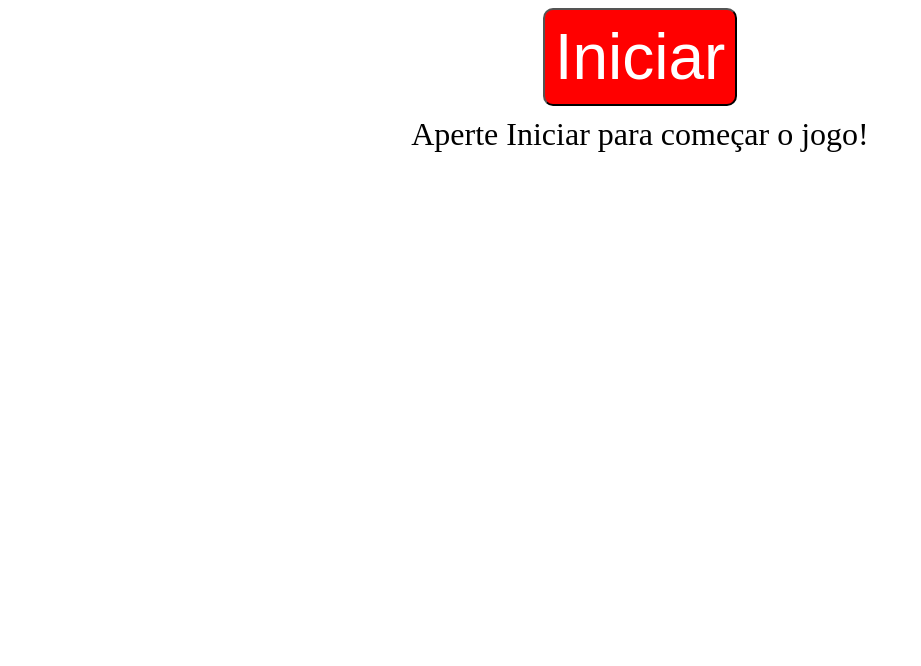
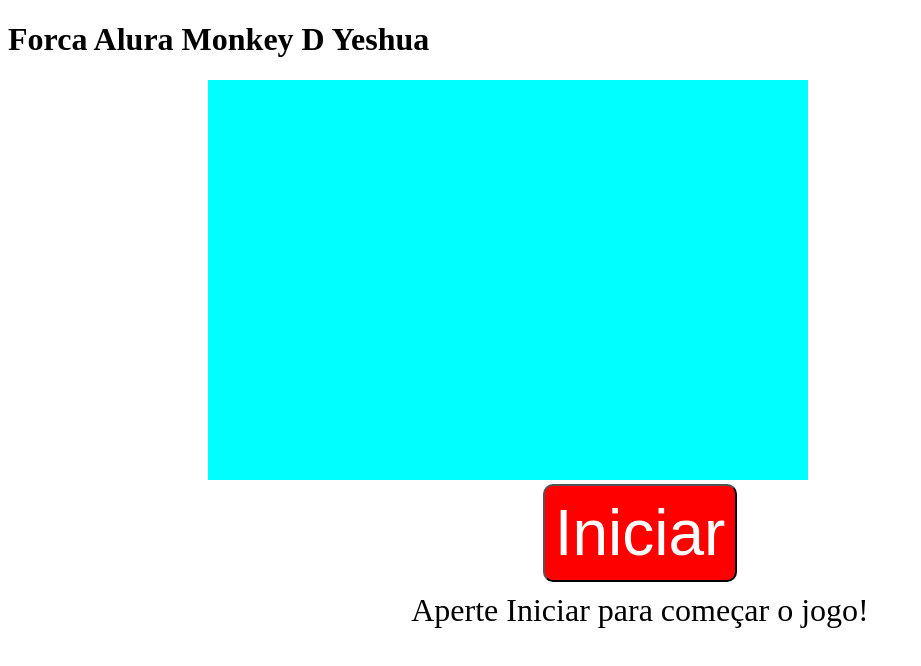
Before and after one commit to Darkavenge/forca, a plain HTML site: page index.html in a window 1280 px wide. Shown: the whole page, without its empty margins (0-921 px from the left). Drawn offline with Linux system fonts and the light colour scheme.

Commit message:
adicionando canvas

```diff
--- a/css/style.css
+++ b/css/style.css
@@ -1,6 +1,11 @@
 .campo {
     text-align: center;
     font-size: 2em;
+}
+
+canvas {
+    background-color: aqua;
+    margin-left: 200px;
 }
 
 .box, .box2{
@@ -16,8 +21,6 @@
 .box3{
     display: inline-block;
     width: 40px;
-    border: 1px solid #ccc;
-    border-radius: 5px;
     font-size: 1.5em;
 }
 
--- a/index.html
+++ b/index.html
@@ -6,6 +6,8 @@
     <meta charset="UTF8">
     <meta name="viemport" content="width=device-width, initial-scale=1.1">
     <link rel="stylesheet" href="css/style.css">
+    <h1>Forca Alura Monkey D Yeshua</h1>
+    <canvas width="600px" height="400px"></canvas>
     <script src="js/forca.js"></script>
     <script>
         document.addEventListener('DOMContentLoaded',app.init);
--- a/js/forca.js
+++ b/js/forca.js
@@ -2,7 +2,8 @@ const app = function () {
 
     const jogoForca = { cur: '', solucao: '', correto: 0, errado: 0, total: 0 };
     const partida = {};
-    const palavras = ['cadeado', 'porta', 'janela', 'viola', 'mesa', 'cadeira', 'escudo', 'caneta', 'roupa', 'travesseiro', 'comoda', 'panela', 'caneca', 'guarda roupa', 'porta lapis', 'mala'];
+    const palavras = ['casa', 'rua', 'css'];
+    //const palavras = ['cadeado', 'porta', 'janela', 'viola', 'mesa', 'cadeira', 'escudo', 'caneta', 'roupa', 'travesseiro', 'comoda', 'panela', 'caneca', 'guarda roupa', 'porta lapis', 'mala'];
 
     function init() {
 
```
